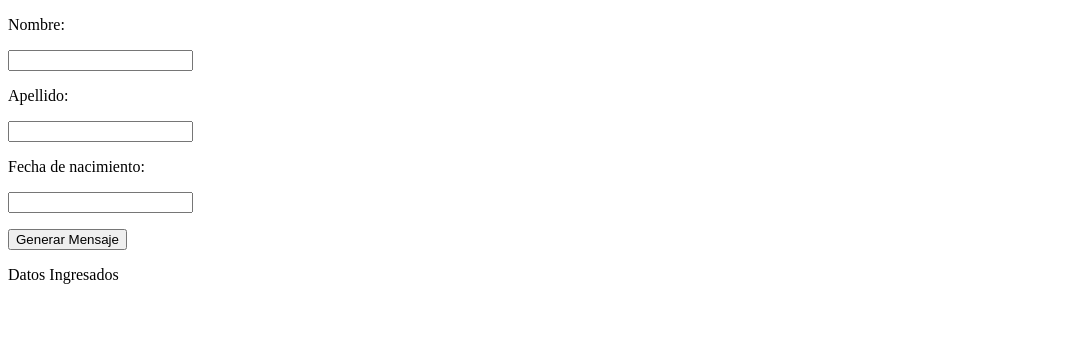
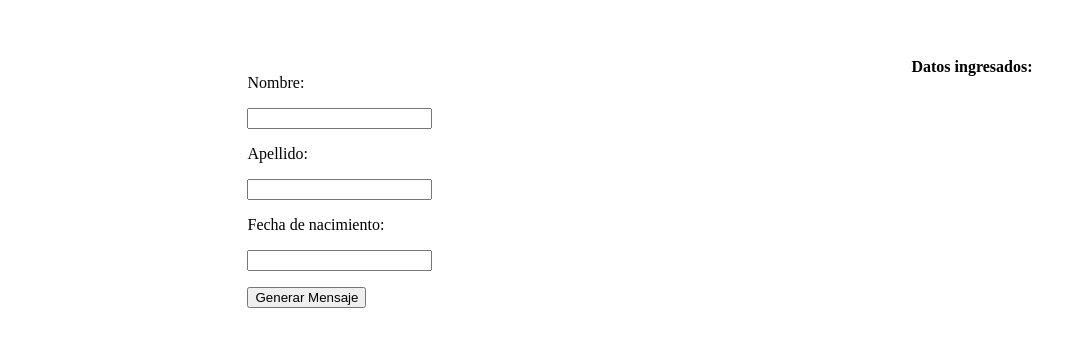
Before and after one commit to PlataformasWeb-P-AA2022/taller3-stevejr23, a plain HTML site: page problema2/index.html in a window 1280 px wide. Both pictures are taken after a click on the button "Generar Mensaje". Shown: the whole page, without its empty margins (0-1086 px from the left). Drawn offline with nearby package versions, Linux system fonts and the light colour scheme.

Commit message:
Taller3
Activad en clase

```diff
--- a/problema1/css/estilos.css
+++ b/problema1/css/estilos.css
@@ -3,16 +3,26 @@
 	margin: 15px;
 	font-size: 10px
 }
+.uno{
+	background-color: rgb(118, 170, 230);
+	border: black 3px solid;
+	padding: 0%;
+
+}
 
 .mensaje{
-	color: black;
-	margin: 25px;
-	font-size: 25px
+	background-color:rgb(255, 255, 255);
+	margin: 5px;
+	padding: 6px;
+
 }
 
 .dos{
 	background: orange;
-	border-bottom: 2px solid green;
-	margin: 10px;
+	margin-top: 10px;
 	font-size: 10px
 }
+.comentario{
+	border-bottom: 2px solid green;
+	color:white;
+}
--- a/problema2/css/estilos.css
+++ b/problema2/css/estilos.css
@@ -1,10 +1,8 @@
-*{
-	align-content: center;
-	margin: 15px;
-	font-size: 10px
+.prentacion{
+	display: flex;
+    justify-content: space-around;
 }
 
-.mensaje{
-	color: black;
-
+.uno{
+	margin: 50px;
 }
--- a/problema2/index.html
+++ b/problema2/index.html
@@ -1,37 +1,49 @@
 <!DOCTYPE html>
 <html>
+
 <head>
   <meta charset="utf-8" />
   <meta name="viewport" content="width=device-width" />
   <title>Demo Jquery y JqueryUI</title>
   <link rel="stylesheet" href="https://code.jquery.com/ui/1.12.1/themes/base/jquery-ui.css">
+  <link rel="stylesheet" href="css/estilos.css" type="text/css" />
   <script src="https://code.jquery.com/jquery-3.5.0.js"></script>
   <script src="https://code.jquery.com/ui/1.12.1/jquery-ui.js"></script>
+
   <script>
-  $( function() {
-    $( "#datepicker" ).datepicker();
-  } );
+    $(function () {
+      $("#datepicker").datepicker();
+    });
   </script>
+
 </head>
+
 <body>
 
+  <div class="prentacion">
+
     <div class="uno">
+
       <p class="nombre">Nombre:</p>
-     <input id="nombre" type="text" name="Steve">
+      <input id="nombre" type="text">
       <p class="apellidos">Apellido:</p>
-     <input id="apellido" type="nom" name="Steve">
+      <input id="apellido" type="text">
       <p class="fecha">Fecha de nacimiento:</p>
-     <p><input id = "datepicker" type="text" id="datepicker"></p>
+      <p><input id="datepicker" type="text" id="datepicker"></p>
       <p><button type="submit">Generar Mensaje</button></p>
     </div>
 
-    <div>Datos Ingresados</div>
+    <h4 id="mensajeFinal" class="uno"></h4>
+
+  </div>
+
 </body>
 
 <script>
-     $(document).ready(function() {
-      $( "#datepicker" ).datepicker();
-      $( "button" ).click(function() {
+
+  $(document).ready(function () {
+    $("#datepicker").datepicker();
+    $("button").click(function () {
       var nombre = $('#nombre').val();
       var apellidos = $('#apellido').val();
       var fecha = $('#datepicker').val();
@@ -39,8 +51,15 @@
       console.log(nombre);
       console.log(apellidos);
       console.log(fecha);
-         $('#mensajeFinal').append("Datos ingresados: <br>"+ nombre +"<br>" + apellidos);
+
+      $('#mensajeFinal').append("Datos ingresados: <br>" +
+        nombre + "<br>" +
+        apellidos + "<br>" +
+        fecha + "<br>");
+
     });
   });
+
 </script>
+
 </html>
```
Also changed, not shown: problema1/index.html (+3 -0 lines), problema3/index.html (added, +54 -0 lines). Lines whose indentation alone changed are shown as unchanged.
